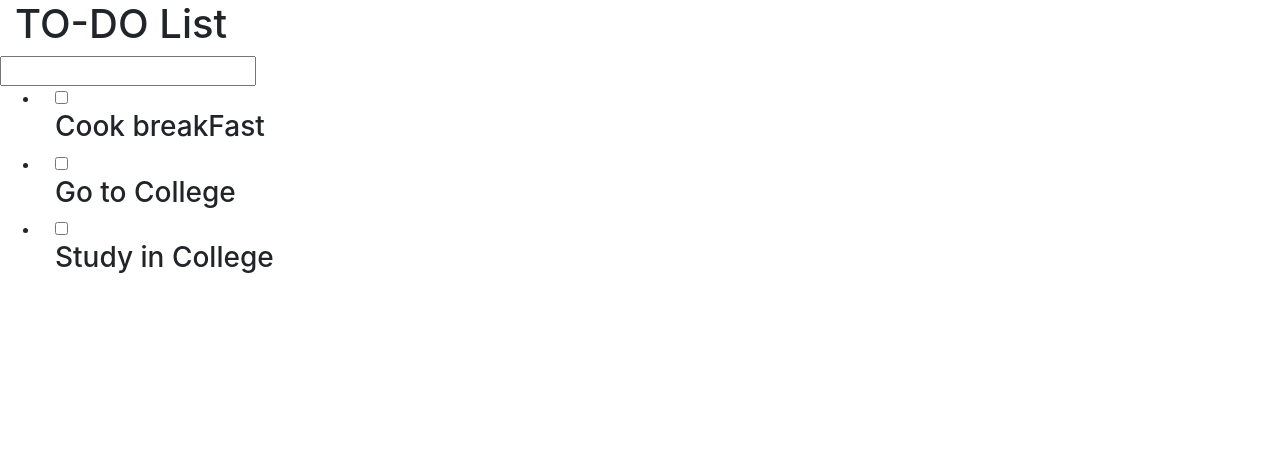
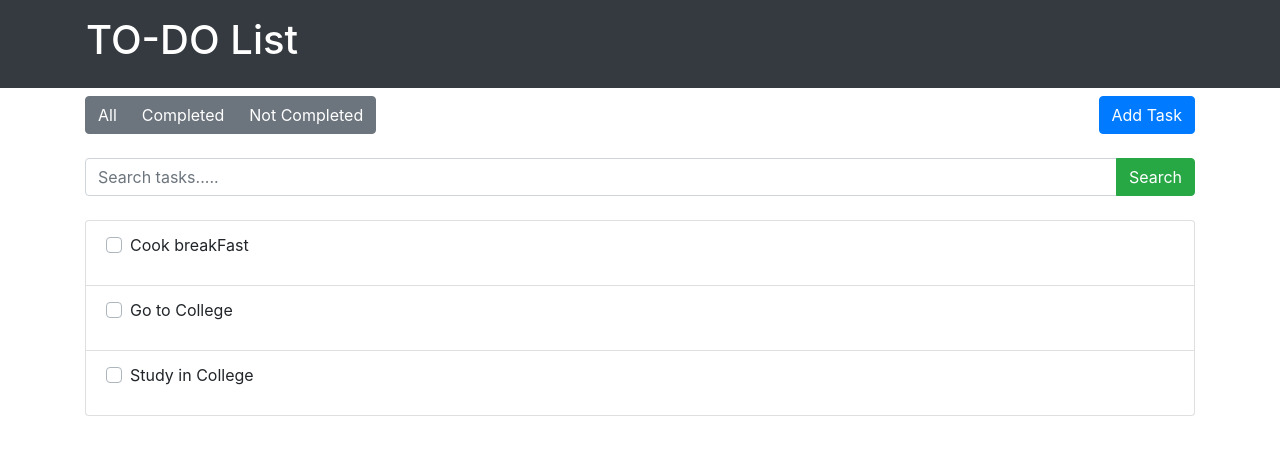
Before and after one commit to bilson4321/TODOList-React, a React (Create React App) app: page / in a window 1280 px wide. Shown: the top 452 px of the page. Built offline with nearby package versions, Linux system fonts and the light colour scheme; the HTML template or start-up script is replaced by a standard one.

Commit message:
navbar added

```diff
--- a/src/App.js
+++ b/src/App.js
@@ -3,6 +3,7 @@ import React from 'react';
 import Header from './Component/Header.js'
 import ItemList from './Component/ItemList.js';
 import Search from './Component/Search.js';
+import NavBar from './Component/Navbar.js';
 
 class App extends React.Component
 {
@@ -24,23 +25,26 @@ class App extends React.Component
                 completed:false
               }
             ],
-      searchKeyWord:''
+      view:"all",
+      searchKeyWord:""
     }
   }
   render()
   {
-    const result=this.state.tasks;
-    if(this.state.searchKeyWord==null)
-    {
-      console.log("empty");
-    }
-    else
-    {
-      console.log(this.state.searchKeyWord);
-    }
+    var result=this.state.tasks.filter(value=>value.title.includes(this.state.searchKeyWord));
+    // // if(this.state.searchKeyWord!=="")
+    // // {
+    // //   console.log(this.state.searchKeyWord);
+    // //   result=this.state.tasks.filter(value=>value.title.includes(this.state.searchKeyWord));
+    // // }
+    // else
+    // {
+    //   result=this.state.tasks;
+    // }
     return (
       <React.Fragment>
         <Header />
+        <NavBar />
         <Search changeSearchKeyWord={this.changeSearchQuery}/>
         <ItemList todoTask={result} />
       </React.Fragment>
@@ -49,7 +53,10 @@ class App extends React.Component
   changeSearchQuery=(keyword)=>
   {
     this.setState({searchKeyWord:keyword});
-    console.log(this.state.searchKeyWord);
+  }
+  changeView=(toView)=>
+  {
+    this.setState({view:toView})
   }
 }
 
--- a/src/Component/Header.js
+++ b/src/Component/Header.js
@@ -5,8 +5,10 @@ class Header extends React.Component
     render()
     {
         return(
-        <header className='bg-light-gray container-fluid'>
-            <h1>TO-DO List</h1>
+        <header className='bg-dark text-white mb-2'>
+            <div className='container p-3'>
+                <h1>TO-DO List</h1>
+            </div>
         </header>
         );
     }
--- a/src/Component/ItemList.js
+++ b/src/Component/ItemList.js
@@ -11,10 +11,16 @@ class ItemList extends React.Component
     {
         return(
             <article>
-                <ul>
-                {this.props.todoTask.map((item,index)=>{return <li key={index}><TODOItem item={item} /></li>})}
-                </ul>
-
+                <div className='container'>
+                    <ul className='list-group'>
+                    {this.props.todoTask.map((item,index)=>
+                        {
+                            return <li className='list-group-item' key={index}>
+                             <TODOItem item={item} />
+                            </li>
+                        })}
+                    </ul>
+                </div>
             </article>
         );
     }
--- /dev/null
+++ b/src/Component/Navbar.js
@@ -0,0 +1,31 @@
+import React from 'react';
+
+class NavBar extends React.Component
+{
+    constructor()
+    {
+        super();
+        this.state={
+            searchQuery:''
+        };
+    }
+    render()
+    {
+        return(
+            <div className='container mb-4'>
+                <div className="btn-group">
+                    <button type="button" className="btn btn-secondary">All</button>
+                    <button type="button" className="btn btn-secondary">Completed</button>
+                    <button type="button" className="btn btn-secondary">Not Completed</button>
+                </div>
+                <button type="button" className="btn btn-primary float-right">
+                    Add Task
+                </button>
+
+
+            </div>
+        );
+    }
+
+}
+export default NavBar;
--- a/src/Component/Search.js
+++ b/src/Component/Search.js
@@ -12,9 +12,14 @@ class Search extends React.Component
     render()
     {
         return(
-            <form>
-                <input type='text' onChange={this.changeSearchQuery}></input>
-            </form>
+            <div className='container mb-4'>
+                <div className='input-group'>
+                    <input className='form-control' type='text' placeholder="Search tasks....." onChange={this.changeSearchQuery}></input>
+                    <div className="input-group-append">
+                        <button className="btn btn-success" type="submit">Search</button>
+                    </div>
+                </div>
+            </div>
         );
     }
     changeSearchQuery=(event)=>
--- a/src/Component/TODOItem.js
+++ b/src/Component/TODOItem.js
@@ -13,10 +13,10 @@ class TODOItem extends React.Component
     render()
     {
         return(
-        <div className='container-fluid' onClick={this.changeState}>
-            <input type='checkbox' onChange={this.changeState} checked={this.state.completed}/>
-            <h3>{this.state.completed?<del>{this.state.title}</del>:this.state.title}</h3>
-        </div>
+            <div className='custom-control custom-checkbox mb-3' onClick={this.changeState}>
+                <input className='custom-control-input' type='checkbox' onChange={this.changeState} checked={this.state.completed}/>
+                <label className='custom-control-label'>{this.state.completed?<del>{this.state.title}</del>:this.state.title}</label>
+            </div>
         );
     }
     changeState=()=>
```
